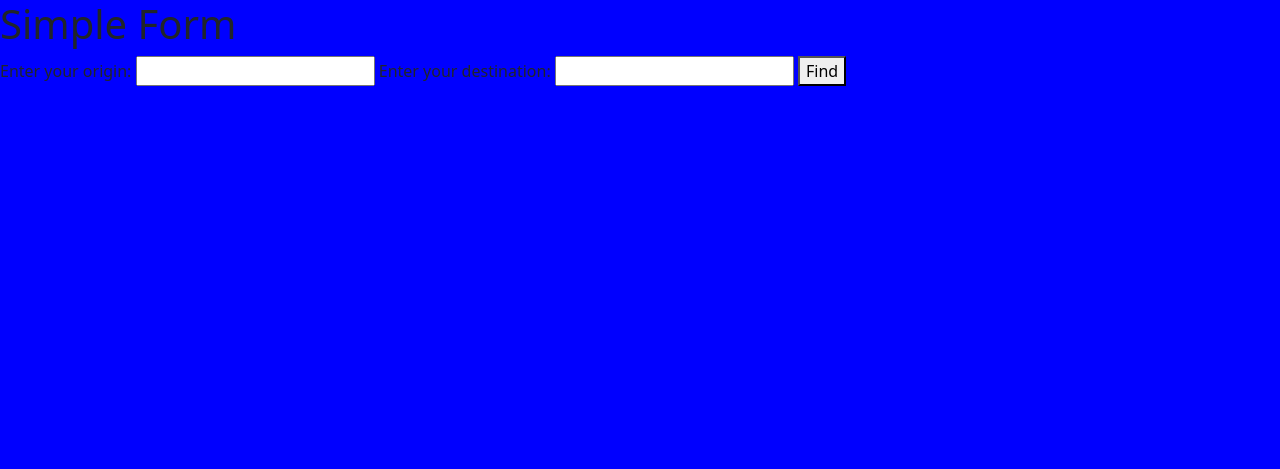
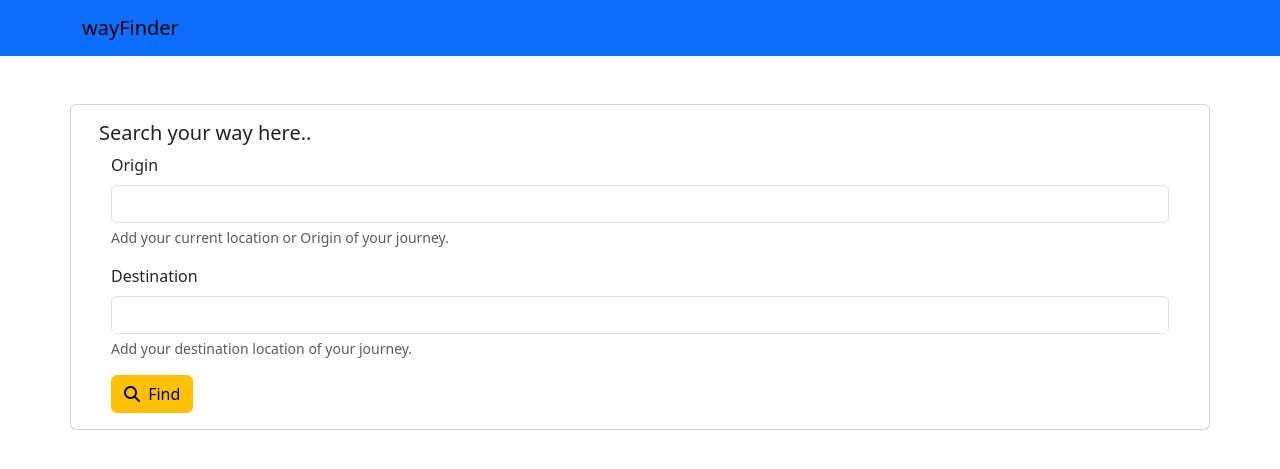
Before and after one commit to Gayan65/mapApp, a Flask app: page / in a window 1280 px wide. Shown: the top 469 px of the page. Run offline with Flask 3, Linux system fonts and the light colour scheme.

Commit message:
Font awsome lib add

```diff
--- a/static/styles/main.css
+++ /dev/null
@@ -1,3 +0,0 @@
-body {
-  background-color: blue;
-}
--- a/templates/index.html
+++ b/templates/index.html
@@ -10,17 +10,63 @@
       crossorigin="anonymous"
     />
     <link rel="stylesheet" href="/styles/main.css" />
+    <link
+      rel="stylesheet"
+      href="https://cdnjs.cloudflare.com/ajax/libs/font-awesome/6.5.1/css/all.min.css"
+      integrity="sha512-DTOQO9RWCH3ppGqcWaEA1BIZOC6xxalwEsw9c2QQeAIftl+Vegovlnee1c9QX4TctnWMn13TZye+giMm8e2LwA=="
+      crossorigin="anonymous"
+      referrerpolicy="no-referrer"
+    />
     <title>WayFinder</title>
   </head>
   <body>
-    <h1>Simple Form</h1>
+    <nav class="navbar bg-primary">
+      <div class="container">
+        <span class="navbar-brand" href="#"> wayFinder </span>
+      </div>
+    </nav>
 
-    <form method="POST" action="/">
-      <label for="name">Enter your origin:</label>
-      <input type="text" id="origin" name="origin" required />
-      <label for="name">Enter your destination:</label>
-      <input type="text" id="destination" name="destination" required />
-      <button type="submit">Find</button>
+    <div class="card container mt-5">
+      <div class="card-body">
+        <h5 class="card-title">Search your way here..</h5>
+
+        <form class="container" method="POST" action="/">
+          <div class="mb-3">
+            <label for="exampleInputEmail1" class="form-label">Origin</label>
+            <input
+              type="text"
+              class="form-control"
+              id="origin"
+              aria-describedby="emailHelp"
+              name="origin"
+              required
+            />
+            <div id="emailHelp" class="form-text">
+              Add your current location or Origin of your journey.
+            </div>
+          </div>
+          <div class="mb-3">
+            <label for="exampleInputPassword1" class="form-label"
+              >Destination</label
+            >
+            <input
+              type="text"
+              class="form-control"
+              id="destination"
+              name="destination"
+              required
+            />
+            <div id="emailHelp" class="form-text">
+              Add your destination location of your journey.
+            </div>
+          </div>
+          <button type="submit" class="btn btn-warning">
+            <i class="fa-solid fa-magnifying-glass"></i>
+            <span class="ms-1">Find</span>
+          </button>
+        </form>
+      </div>
+    </div>
 
     {% if origin != None and destination != None%}
     <p>Directions from {{origin}} to {{destination}}</p>
@@ -41,7 +87,7 @@
       https://developer.mapquest.com/documentation/directions-api/status-codes
     </p>
     {% endif %} {% endif %}
-    </form>
+
     <script
       src="https://cdn.jsdelivr.net/npm/bootstrap@5.3.3/dist/js/bootstrap.bundle.min.js"
       integrity="sha384-YvpcrYf0tY3lHB60NNkmXc5s9fDVZLESaAA55NDzOxhy9GkcIdslK1eN7N6jIeHz"
```
Lines whose indentation alone changed are shown as unchanged.
